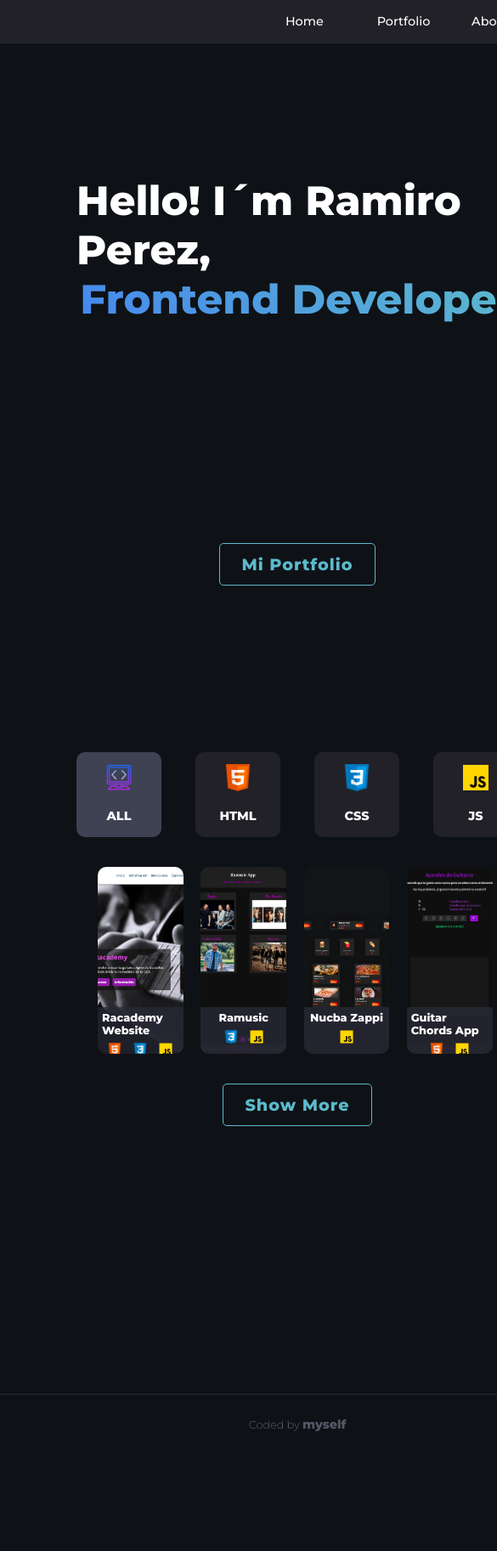
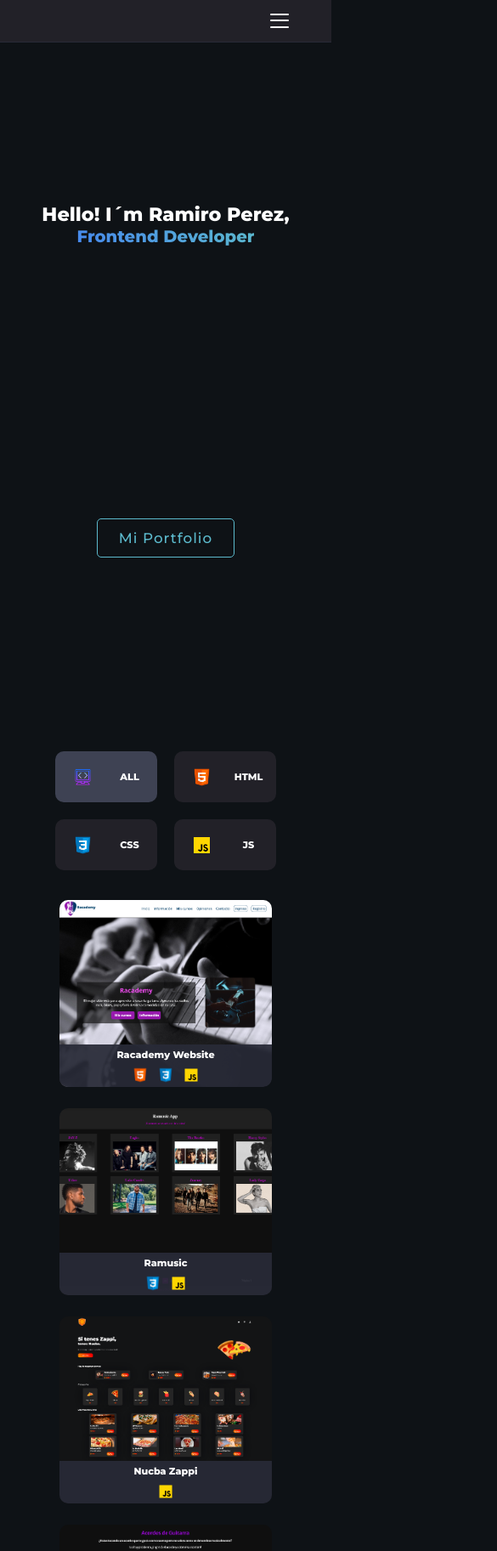
Before and after one commit to RamiroPerez07/portfolio-ramiro-perez, a plain HTML site: page index.html in a window 390 px wide. Shown: the top 1825 px of the page at 85% size, 585 px wide, since content can reach past the window. Before the commit the page ends 1710 px from the top, so only its background shows below. Drawn offline with Linux system fonts and the light colour scheme.

Commit message:
nuevos cambios en responsive

```diff
--- a/data.js
+++ b/data.js
@@ -4,7 +4,7 @@ const Projects = [
     {
         id: 1,
         name: "Racademy Website",
-        description: "",
+        description: "Guitar lesson sales simulation",
         url: "https://racademy-zeta.vercel.app/",
         img: "./img/racademy-website.PNG",
         technologies: ["ALL", "HTML", "CSS", "JAVASCRIPT"]
@@ -12,7 +12,7 @@ const Projects = [
     {
         id: 2,
         name: "Ramusic",
-        description: "",
+        description: "Listen to the top 10 songs from different artists",
         url: "https://ramusic-music-app.vercel.app/",
         img: "./img/ramusic.PNG",
         technologies: ["ALL", "CSS", "JAVASCRIPT"]
@@ -20,7 +20,7 @@ const Projects = [
     {
         id: 3,
         name: "Nucba Zappi",
-        description: "",
+        description: "Food ecommerce - Challenge from Nucba",
         url: "https://food-market-coral.vercel.app/",
         img: "./img/nucbazappi.PNG",
         technologies: ["ALL","JAVASCRIPT"]
@@ -28,7 +28,7 @@ const Projects = [
     {
         id: 4,
         name: "Guitar Chords App",
-        description: "",
+        description: "Discover the musical nomenclature of chords starting from the position of the fingers",
         url: "https://guitar-chords-app.vercel.app/",
         img: "./img/guitar-chords.PNG",
         technologies: ["ALL","HTML", "JAVASCRIPT"]
@@ -36,7 +36,7 @@ const Projects = [
     {
         id: 5,
         name: "Nasa Image Of the Day",
-        description: "App that consume data from Nasa API",
+        description: "Discover the astronomical image of the day",
         url: "https://nasa-images-xi.vercel.app/",
         img: "./img/nasa.PNG",
         technologies: ["ALL","JAVASCRIPT"]
@@ -60,7 +60,7 @@ const Projects = [
     {
         id: 8,
         name: "Buyer´s App",
-        description: "Aplication for business buyers",
+        description: "Application for professional buyers",
         url: "https://buyer-s-app.vercel.app/",
         img: "./img/buyerapp.PNG",
         technologies: ["ALL","HTML","CSS","JAVASCRIPT"]
@@ -68,7 +68,7 @@ const Projects = [
     {
         id: 9,
         name: "Calculator",
-        description: "Simple Calculator App",
+        description: "Calculator for simple mathematical operations between two numbers",
         url: "https://calculadora-ramiperez.vercel.app/",
         img: "./img/calculator.PNG",
         technologies: ["ALL","JAVASCRIPT"]
@@ -76,7 +76,7 @@ const Projects = [
     {
         id: 10,
         name: "Dragon Ball Super Pics",
-        description: "Img and info from DB Super",
+        description: "Images and information about the characters of Dragon Ball Super",
         url: "https://dragon-ball-super-app.vercel.app/",
         img: "./img/dragonballpics.PNG",
         technologies: ["ALL","JAVASCRIPT"]
--- a/index.html
+++ b/index.html
@@ -10,6 +10,11 @@
 </head>
 <body>
     <header id="main-header">
+        <div id="burguer-menu-btn">
+            <div></div>
+            <div></div>
+            <div></div>
+        </div>
         <nav id="navbar">
             <ul id="navbar-list">
                 <li class="navbar-list-item">
--- a/index.js
+++ b/index.js
@@ -1,4 +1,7 @@
 //variables
+
+//elementos
+const navbar = document.getElementById("navbar")
 
 //contenedores
 const projectContainer = document.getElementById("project-container");
@@ -9,6 +12,7 @@ categoriesCards = [...categoriesCards];
 //botones
 const showMoreProjectsBtn = document.getElementById("show-more-projects");
 const goToPortfolioBtn = document.getElementById("portfolio-btn");
+const burguerBtn = document.getElementById("burguer-menu-btn")
 
 //controlador
 ProjectViewController = {
@@ -26,6 +30,7 @@ function createHtmlProjectCard(project){
                 ${project.technologies.includes("CSS")?'<div class="img-technologie css"></div>':""}
                 ${project.technologies.includes("JAVASCRIPT")?'<div class="img-technologie js"></div>':""}
             </div>
+            <p class="project-description">${project.description}</p>
         </div>
     </div>
     `
@@ -135,6 +140,23 @@ function openProjectUrl(event){
     window.open(urlProject)
 }
 
+function showProjectDescription(event){
+    if (!event.target.classList.contains("project-card"))return;
+    const projectInfo = event.target.children[0];
+    projectInfo.classList.add("translateY");
+}
+
+function hideProjectDescription(event){
+    if (!event.target.classList.contains("project-card"))return;
+    const projectInfo = event.target.children[0];
+    projectInfo.classList.remove("translateY");
+}
+
+function showMenu(){
+    navbar.classList.toggle("show-navbar");
+    burguerBtn.classList.toggle("hide-menu")
+}
+
 function init(){
     renderProjectsInProjectContainer(Projects);
     setViewMoreBtnState();
@@ -142,7 +164,16 @@ function init(){
     showMoreProjectsBtn.addEventListener("click", showMoreProjects);
     goToPortfolioBtn.addEventListener("click", function(){window.location.href='#my-portfolio'});
 
-    projectContainer.addEventListener("click", openProjectUrl)
+    projectContainer.addEventListener("click", openProjectUrl);
+    projectContainer.addEventListener("mouseover", showProjectDescription);
+    projectContainer.addEventListener("mouseout", hideProjectDescription);
+    burguerBtn.addEventListener("click", showMenu);
+    navbar.addEventListener("click", showMenu);
+    window.addEventListener("scroll", function(){
+        if (navbar.classList.contains("show-navbar")){
+            showMenu();
+        }
+    });
 }
 
 init()
--- a/styles.css
+++ b/styles.css
@@ -16,7 +16,7 @@
     --bgPrimary : #0E1216;
     --bgSecondary: #282A37;
     --bgTertiary: #222128;
-    --bgSecondary90: #282a37c2;
+    --bgSecondary90: #282a37ee;
 
     /*Color selected*/
     --selColor: #3e4253;
@@ -35,6 +35,8 @@
     --fs-small1: 0.9rem;
     --fs-medium0: 1.2rem;
     --fs-medium1: 1.4rem;
+    --fs-medium15: 1.6rem;
+    --fs-medium2: 1.9rem;
     --fs-large0: 2.2rem;
     --fs-large1: 2.5rem;
     --fs-xlarge0: 3rem;
@@ -54,7 +56,7 @@ html{
     align-items: start;
     justify-items: center;
     scroll-behavior: smooth;
-    scroll-padding: 40px;
+    scroll-padding: 51px;
 
 }
 
@@ -90,7 +92,7 @@ a{
     color: var(--color2);
     border: 1px solid var(--color2);
     font-size: var(--fs-medium0);
-    font-weight: var(--fw-bold);
+    font-weight: var(--fw-normal);
     border-radius: 5px;
     letter-spacing: 1px;
     transition: all 0.5s;
@@ -123,6 +125,21 @@ a{
     top: 0;
     z-index: 2;
     border-bottom: 1px solid var(--bgSecondary);
+}
+
+#burguer-menu-btn{
+    width: 22px;
+    height: 22px;
+    place-items: center;
+    display: none;
+    cursor: pointer;
+}
+
+#burguer-menu-btn div{
+    height: 2px;
+    width: 100%;
+    background-color: var(--colorWhite);
+    border-radius: 5px;
 }
 
 #navbar{
@@ -195,13 +212,14 @@ a{
 .web-section{
     width: 100%;
     height: auto;
-    min-height: calc(100vh - 50px); /*50px altura del header*/
+    min-height: min(calc(100vh - 50px), 1080px); /*50px altura del header*/
     display: grid;
     place-items: center;
-    padding: 40px;
+    padding: 40px 0;
 }
 
 #hero{
+    max-height: 1080px;
     gap: 25px;
 }
 
@@ -218,11 +236,13 @@ a{
     font-size: var(--fs-xlarge0);
     font-weight: var(--fw-bold);
     color: var(--colorWhite);
+    text-align: center;
 }
 
 #profession{
     font-size: var(--fs-xlarge0);
     font-weight: var(--fw-bold);
+    text-align: center;
 }
 
 #my-portfolio{
@@ -304,16 +324,18 @@ a{
 #project-container{
     width: 100%;
     height: auto;
-    padding: 25px;
+    padding: 25px 0;
     display: grid;
     grid-template-columns: repeat(4, 1fr);
-    gap: 15px;
+    place-items: center;
+    gap: 25px 15px;
     grid-auto-rows: auto;
 }
 
 .project-card{
     width: 95%;
-    max-width: 475px;
+    max-width: 260px;
+    min-width: 250px;
     height: 220px;
     background-color: var(--bgSecondary);
     border-radius: 10px;
@@ -327,17 +349,24 @@ a{
 
 .project-info{
     width: 100%;
-    height: 55px;
+    height: 100px;
     position: absolute;
-    bottom: 0;
+    bottom: -50px;
     padding: 5px;
     background-color: var(--bgSecondary90);
     display: grid;
     grid-auto-rows: min-content;
     grid-template-columns: 1fr;
     place-items: center;
-    gap: 5px;
+    gap: 7px;
+    transition: transform 0.5s;
 }
+
+.translateY{
+    transform: translateY(-50px);
+    transition: transform 0.5s;
+}
+
 
 .project-name{
     font-size: var(--fs-small0);
@@ -353,6 +382,17 @@ a{
     grid-auto-flow: column;
     place-items: center;
     gap: 10px;
+}
+
+.project-description{
+    font-size: var(--fs-small0);
+    font-weight: var(--fw-light);
+    color:var(--color2);
+    text-align: center;
+    height: 50px;
+    width: 100%;
+    display: grid;
+    place-items: center;
 }
 
 .img-technologie{
@@ -373,6 +413,10 @@ a{
 
 .js{
     background-image: url("./img/js-icon.png");
+}
+
+#show-more-projects{
+    font-size: var(--fs-small1);
 }
 
 /* Footer */
@@ -411,3 +455,189 @@ a{
     transition: color 0.3s;
     color: var(--colorWhite);
 }
+
+
+@media (max-width: 1230px){
+    #project-container{
+        grid-template-columns: 1fr 1fr;
+    }
+
+    .project-card{
+        height: 420px;
+        max-width: 450px;
+    }
+}
+
+@media (max-width: 1080px){
+    .project-card{
+        height: 320px;
+        max-width: 350px;
+    }
+}
+
+@media (max-width: 855px){
+    .project-card{
+        height: 280px;
+        max-width: 310px;
+    }
+}
+
+/* Tablet */
+@media (max-width: 768px){
+
+    *{
+        font-size: 14px;
+    }
+
+    #main-title{
+        font-size: var(--fs-large0);
+    }
+
+    #profession{
+        font-size: var(--fs-medium2);
+    }
+
+
+    .project-card{
+        height: 220px;
+        max-width: 250px;
+    }
+}
+
+@media(max-width: 660px){
+    #project-container{
+        grid-template-columns: 1fr;
+    }
+
+    .project-card{
+        height: 320px;
+        max-width: 350px;
+    }
+
+    .category-card{
+        width: 80px;
+        height: 80px;
+    }
+
+    .category-img{
+        width: 25px;
+        height: 25px;
+    }
+
+    #category-container{
+        gap: 30px;
+    }
+
+    #burguer-menu-btn{
+        display: grid;
+        position: relative;
+        align-self: center;
+    }
+
+    #burguer-menu-btn.hide-menu div:nth-child(1){
+        position: absolute;
+        top: 10px;
+        left: 1px;
+        transform: rotateZ(45deg);
+        transition: transform 0.5s;
+    }
+
+    #burguer-menu-btn.hide-menu div:nth-child(3){
+        position: absolute;
+        top: 10px;
+        left: 1px;
+        transform: rotateZ(-45deg);
+        transition: transform 0.5s;
+    }
+
+    #burguer-menu-btn.hide-menu div:nth-child(2){
+        display: none;
+    }
+
+    #navbar{
+        display: none;
+    }
+
+    #navbar.show-navbar{
+        display: grid;
+        position: fixed;
+        top: 51px;
+        left: 0px;
+        height: 200px;
+        width: 100%;
+        background-color: var(--bgSecondary90);
+        animation-name: showmenu;
+        animation-iteration-count: 1;
+        animation-duration: 0.5s;
+    }
+
+    @keyframes showmenu {
+        from{
+            transform: scale(0.2);
+        }
+        to{
+            transform: scale(1);
+        }
+    }
+
+
+    #navbar-list{
+        grid-template-columns: 1fr;
+        gap: 25px;
+    }
+}
+
+@media (max-width: 530px){
+
+    #main-title{
+        font-size: var(--fs-medium2);
+    }
+
+    #profession{
+        font-size: var(--fs-medium15);
+    }
+
+    #category-container{
+        gap: 20px;
+        grid-template-columns: 1fr 1fr;
+    }
+
+    .category-card{
+        width: 120px;
+        height: 60px;
+        grid-auto-flow: column;
+        place-items: center;
+        grid-template-columns: 1fr 1fr;
+    }
+
+    .project-card{
+        height: 220px;
+        max-width: 250px;
+        min-width: none;
+    }
+
+    .category-name{
+        font-size: var(--fs-small0);
+    }
+}
+
+@media (max-width: 460px){
+
+    #main{
+        padding: 0 25px 71px 25px;
+    }
+
+    #main-title{
+        font-size: var(--fs-medium15);
+    }
+
+    #profession{
+        font-size: var(--fs-medium1);
+    }
+}
+
+@media (max-width: 375px){
+    *{
+        font-size: 12px;
+    }
+}
```
